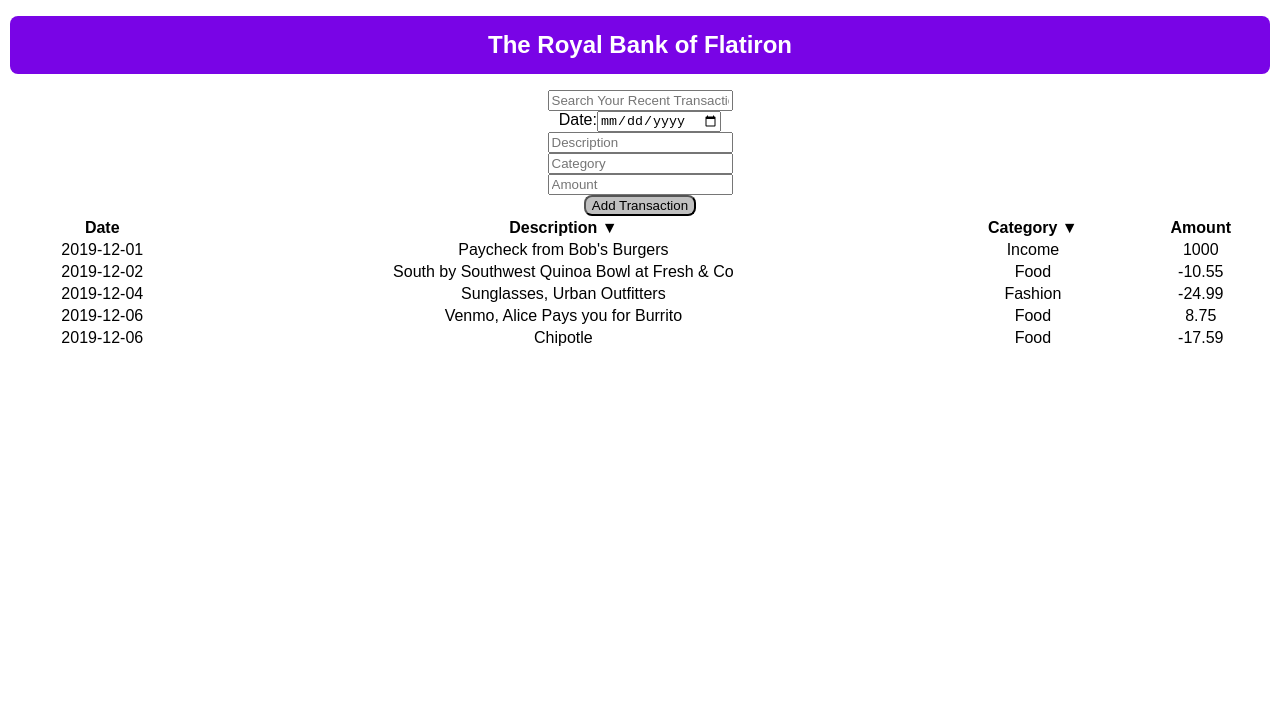
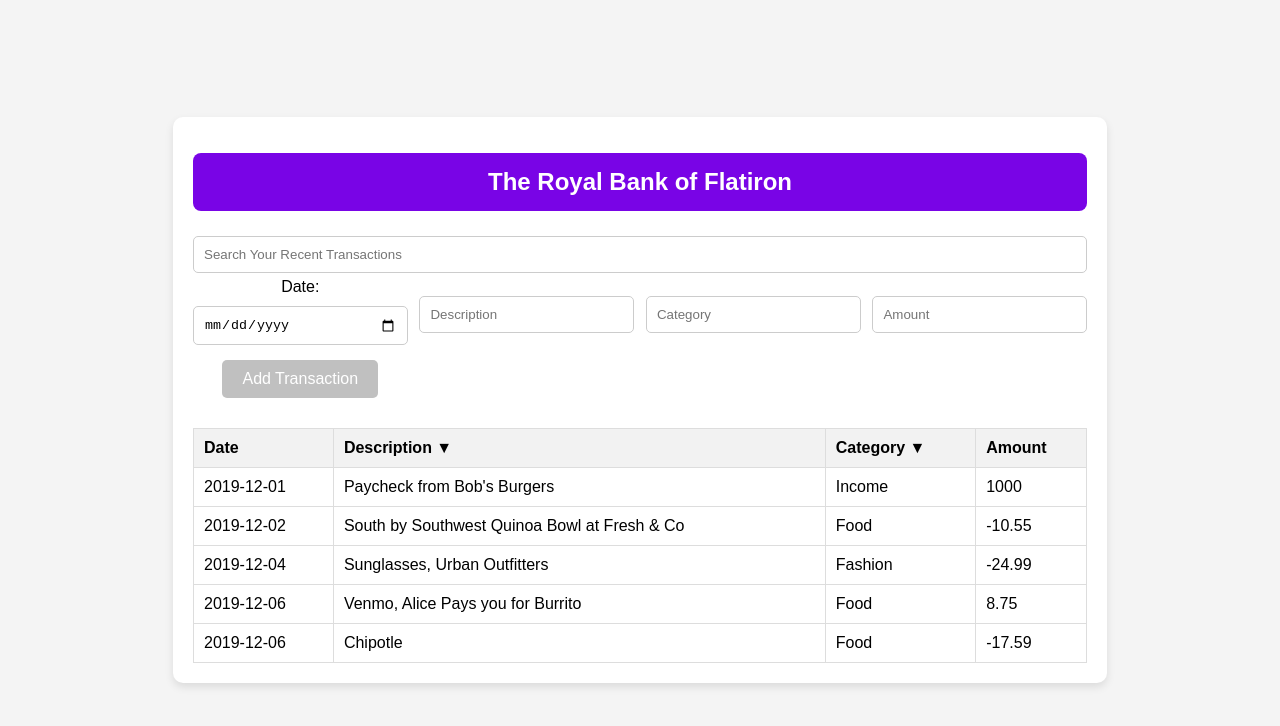
Before and after one commit to Rayngumi/bank-of-flatiron, a React (Create React App) app: page / in a window 1280 px wide. Shown: the top 726 px of the page. Built offline with nearby package versions, Linux system fonts and the light colour scheme.

Commit message:
minor changes

```diff
--- a/src/App.css
+++ b/src/App.css
@@ -1,13 +1,21 @@
 body {
-  margin: 10px;
+  margin: 0;
+  padding: 0;
+  display: flex;
+  justify-content: center;
+  align-items: center;
+  height: 100vh;
+  background-color: #f4f4f4;
 }
 
 .App {
   text-align: center;
   font-family: Arial, sans-serif;
   background-color: white;
+  padding: 20px;
+  border-radius: 10px;
+  box-shadow: 0 4px 8px rgba(0, 0, 0, 0.1);
 }
-
 
 h1 {
   background-color: #7904e6;
@@ -15,11 +23,27 @@ h1 {
   padding: 15px 20px;
   border-radius: 8px;
   font-size: 24px;
+  margin-bottom: 20px;
+}
+
+input[type="text"],
+input[type="date"],
+input[type="number"] {
+  width: 100%;
+  padding: 10px;
+  margin: 5px 0;
+  border: 1px solid #ccc;
+  border-radius: 5px;
+  box-sizing: border-box;
 }
 
 button {
   background-color: #C0C0C0;
-  border-radius: 8px;
+  border: none;
+  color: white;
+  padding: 10px 20px;
+  font-size: 16px;
+  border-radius: 5px;
   cursor: pointer;
 }
 
@@ -29,4 +53,39 @@ button:hover {
 
 table {
   width: 100%;
+  border-collapse: collapse;
+  margin-top: 20px;
 }
+
+table th,
+table td {
+  padding: 10px;
+  border: 1px solid #ddd;
+  text-align: left;
+}
+
+table th {
+  background-color: #f2f2f2;
+  font-weight: bold;
+}
+
+.form-container {
+  display: flex;
+  flex-wrap: wrap;
+  justify-content: space-between;
+  align-items: center;
+}
+
+.form-container > div {
+  flex: 0 0 24%;
+  margin-bottom: 10px;
+}
+
+.form-container label {
+  display: block;
+  margin-bottom: 5px;
+}
+
+.transaction-table-container {
+  margin-top: 20px;
+}
--- a/src/components/TransactionForm.js
+++ b/src/components/TransactionForm.js
@@ -24,10 +24,10 @@ const TransactionForm = ({ addTransaction }) => {
 
   return (
     <form onSubmit={handleSubmit}>
+      <div className="form-container">
         <div>
-      <label>
-        Date:<input type="date" id="date" name="date" value={formData.date} onChange={handleChange} />
-      </label>
+          <label>Date:</label>
+          <input type="date" id="date" name="date" value={formData.date} onChange={handleChange} />
         </div>
         <div>
           <input type="text" id="description" name="description" placeholder="Description" value={formData.description} onChange={handleChange} />
@@ -38,7 +38,10 @@ const TransactionForm = ({ addTransaction }) => {
         <div>
           <input type="number" id="amount" name="amount" placeholder="Amount" value={formData.amount} onChange={handleChange} />
         </div>
+        <div className="center-button">
           <button type="submit">Add Transaction</button>
+        </div>
+      </div>
     </form>
   );
 };
```
Lines whose indentation alone changed are shown as unchanged.
